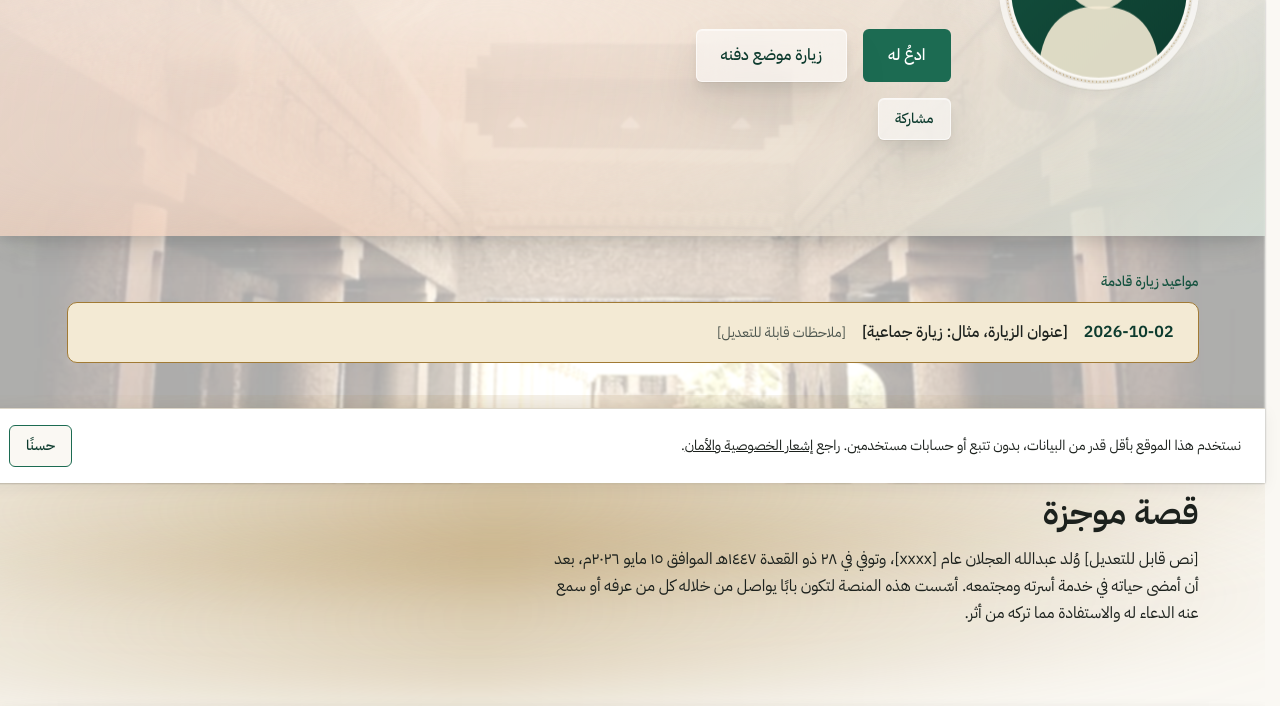
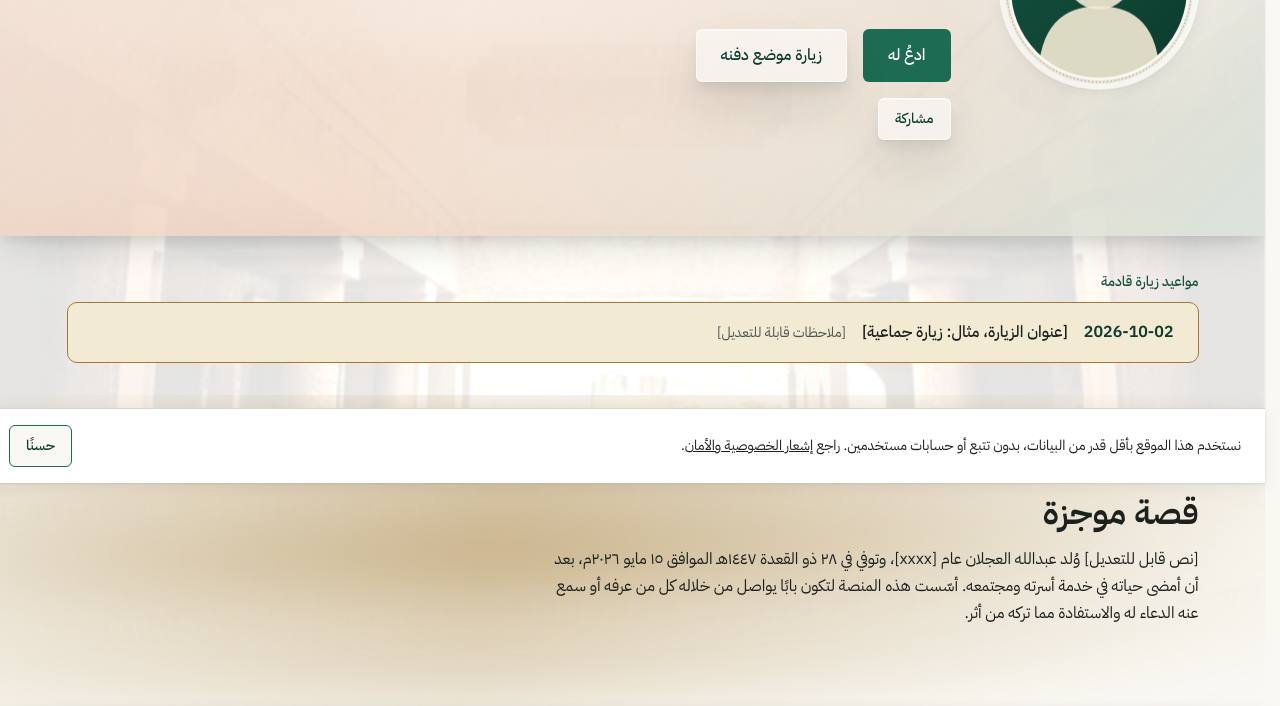
Before and after one commit to sriharsh-2003/Father-Charity-Site, a website: page index.html in a window 1280 px wide. Shown: the part 317-1023 px from the top of the page. Drawn offline with Linux system fonts and the light colour scheme; no server answers.

Commit message:
Changed bg opacity

```diff
--- a/assets/css/main.css
+++ b/assets/css/main.css
@@ -94,7 +94,7 @@ body {
   /* Was 0.62 (photo ~38% visible -- reported as "too heavy", "40-60%").
      Raised so only ~15-30% of the photo shows through, closer to a hint
      of texture than a picture anyone consciously registers. */
-  opacity: 0.60;
+  opacity: 0.80;
 }
 
 /* Respect reduced motion */
```
